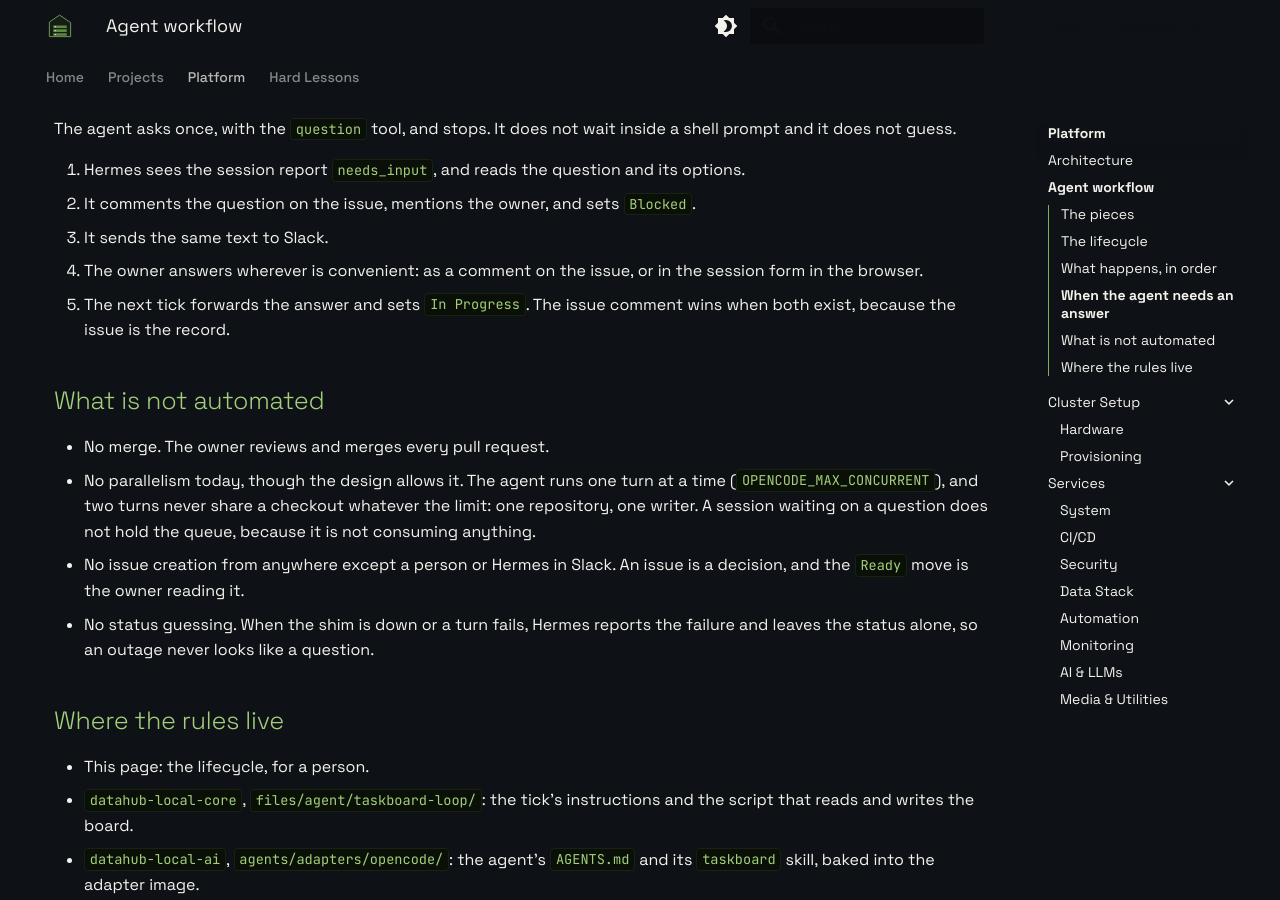
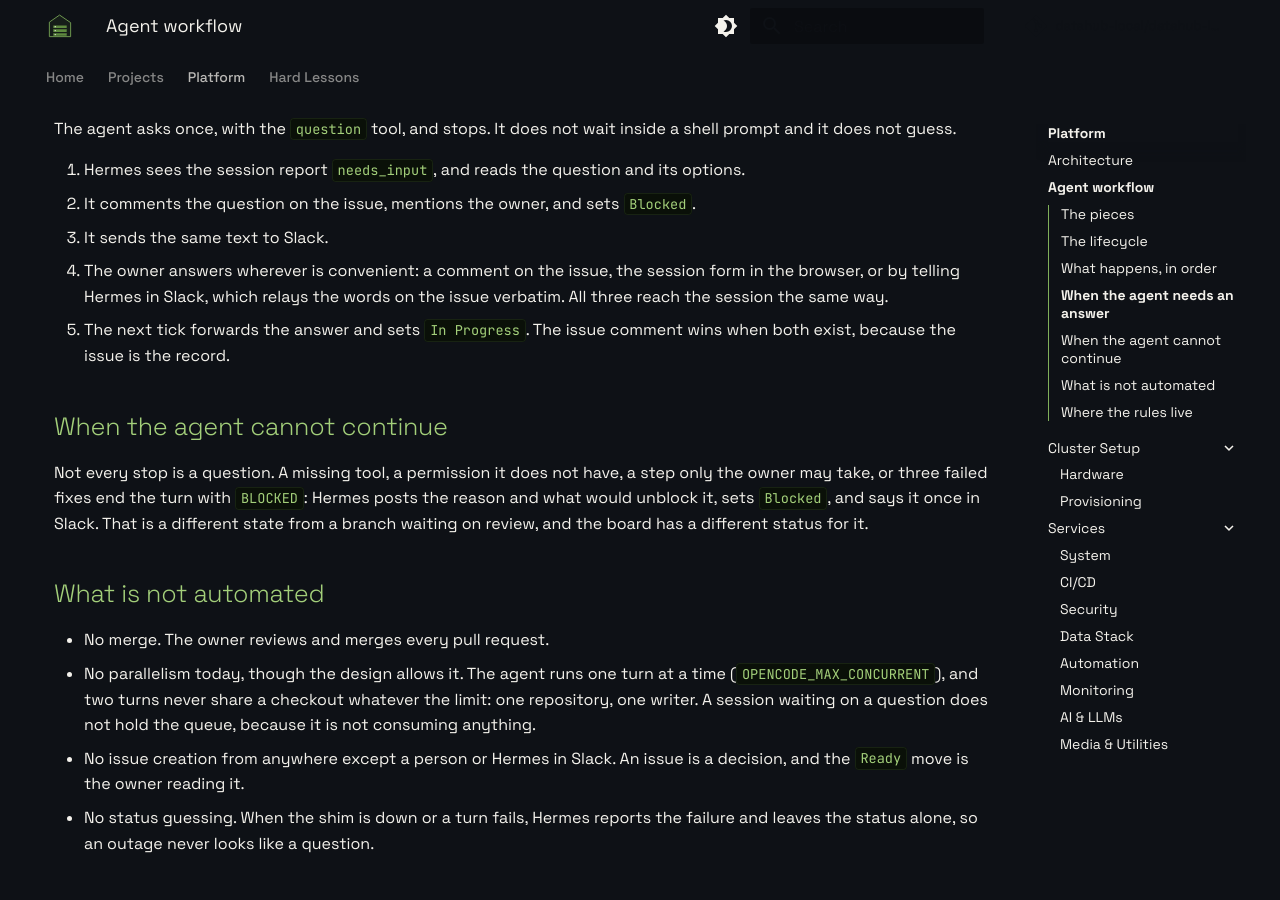
Before and after one commit to datahub-local/datahub-local, an MkDocs documentation site: the page built from docs/architecture/agent-workflow.md, in a window 1280 px wide and 900 px high, scrolled down 1748 px. Built offline with MkDocs 1.6.1 and Material for MkDocs 9.7.7, drawn with Linux system fonts in a browser that asks for light colours; comment, search, counter and statistics services are not loaded.

Commit message:
docs(agent-workflow): separate a blocked report from a question

```diff
--- a/docs/architecture/agent-workflow.md
+++ b/docs/architecture/agent-workflow.md
@@ -65,10 +65,19 @@ shell prompt and it does not guess.
    options.
 2. It comments the question on the issue, mentions the owner, and sets `Blocked`.
 3. It sends the same text to Slack.
-4. The owner answers wherever is convenient: as a comment on the issue, or in the
-   session form in the browser.
+4. The owner answers wherever is convenient: a comment on the issue, the session
+   form in the browser, or by telling Hermes in Slack, which relays the words on
+   the issue verbatim. All three reach the session the same way.
 5. The next tick forwards the answer and sets `In Progress`. The issue comment
    wins when both exist, because the issue is the record.
+
+## When the agent cannot continue
+
+Not every stop is a question. A missing tool, a permission it does not have, a step
+only the owner may take, or three failed fixes end the turn with `BLOCKED`: Hermes
+posts the reason and what would unblock it, sets `Blocked`, and says it once in
+Slack. That is a different state from a branch waiting on review, and the board has
+a different status for it.
 
 ## What is not automated
 
```
